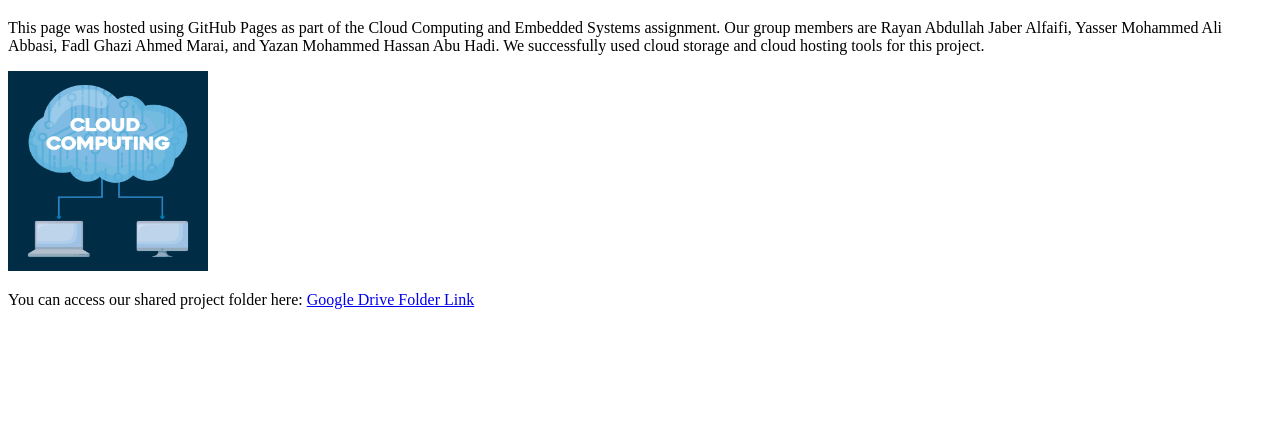
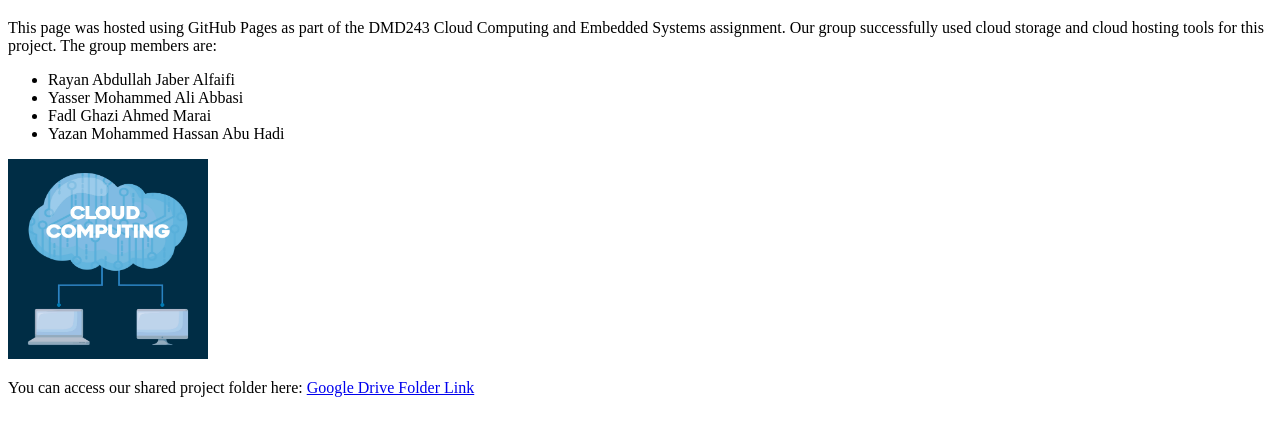
Before and after one commit to Group77777/GroupProject-7, a plain HTML site: page index.html in a window 1280 px wide. Shown: the part 61-496 px from the top of the page. Drawn offline with Linux system fonts and the light colour scheme.

Commit message:
Update index.html

```diff
--- a/index.html
+++ b/index.html
@@ -7,7 +7,14 @@
 
     <h1>Welcome to Our Cloud Project</h1>
 
-    <p>This page was hosted using GitHub Pages as part of the Cloud Computing and Embedded Systems assignment. Our group members are Rayan Abdullah Jaber Alfaifi, Yasser Mohammed Ali Abbasi, Fadl Ghazi Ahmed Marai, and Yazan Mohammed Hassan Abu Hadi. We successfully used cloud storage and cloud hosting tools for this project.</p>
+    <p>This page was hosted using GitHub Pages as part of the DMD243 Cloud Computing and Embedded Systems assignment. Our group successfully used cloud storage and cloud hosting tools for this project. The group members are:</p>
+
+    <ul>
+        <li>Rayan Abdullah Jaber Alfaifi</li>
+        <li>Yasser Mohammed Ali Abbasi</li>
+        <li>Fadl Ghazi Ahmed Marai</li>
+        <li>Yazan Mohammed Hassan Abu Hadi</li>
+    </ul>
 
     <img src="group_pic.jpg" alt="Group Photo" width="200" height="200">
 
```
